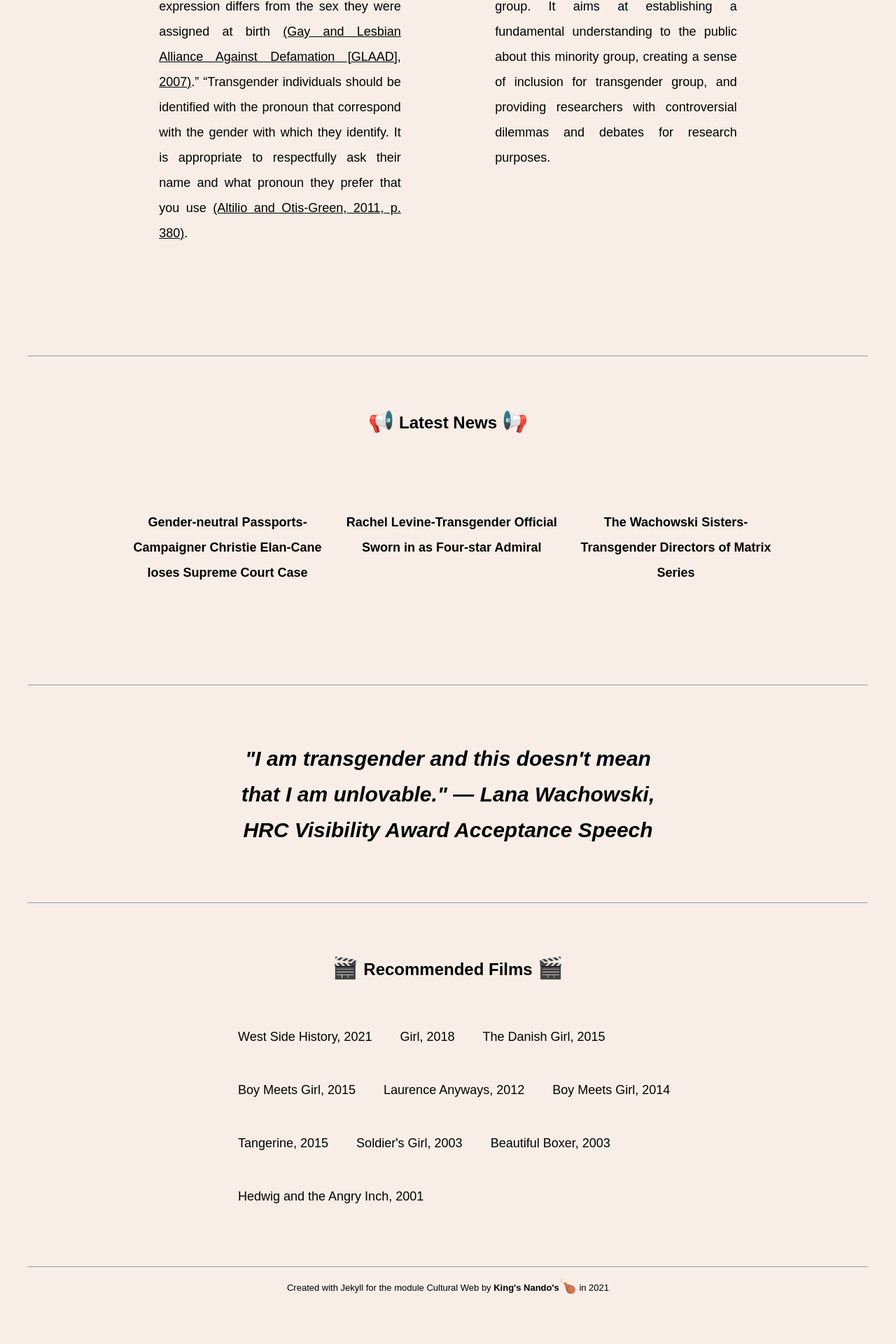
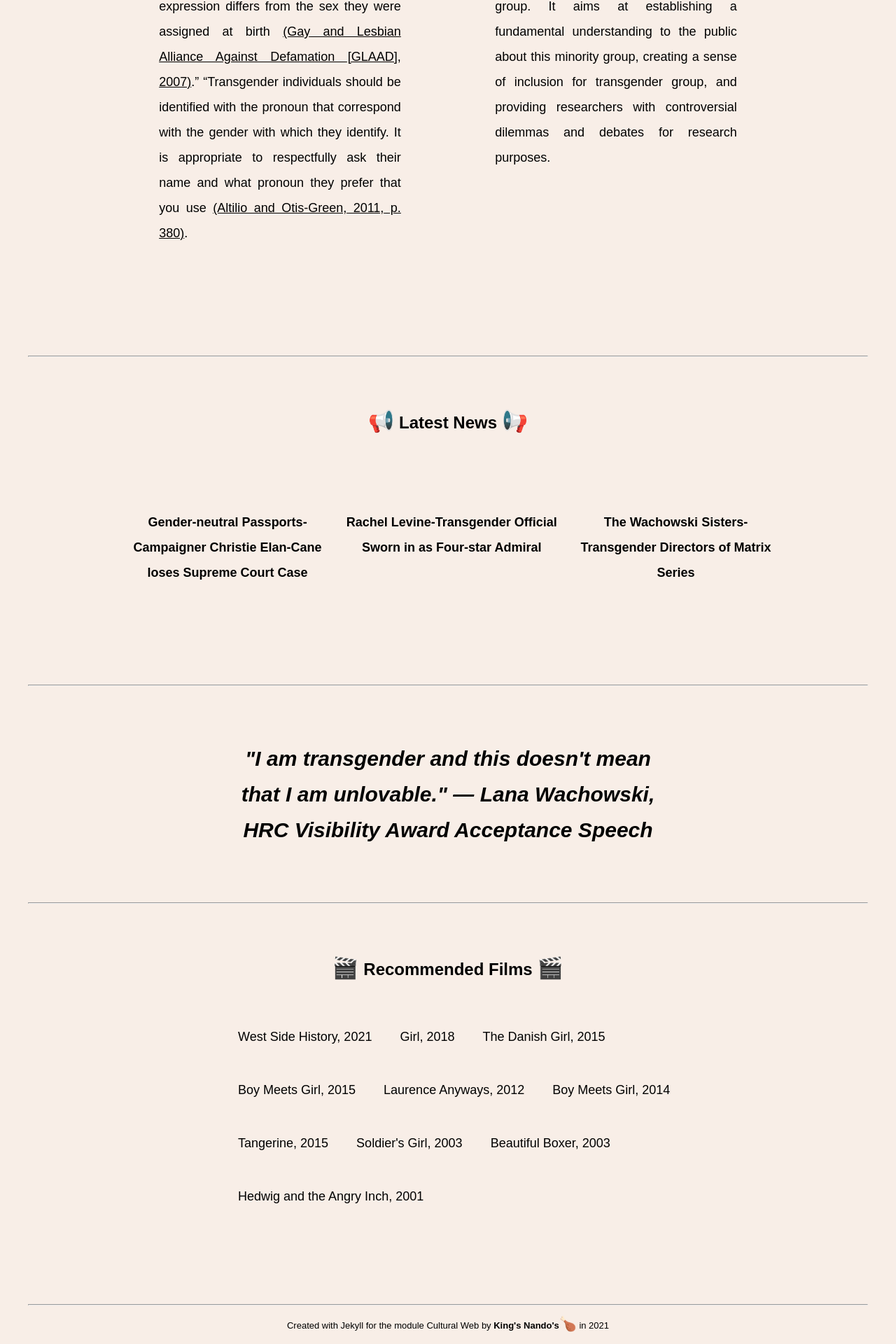
Before and after one commit to BFofJodieComer/cw_project, a Jekyll site: the page built from index.markdown, in a window 1280 px wide. Shown: the part 656-2576 px from the top of the page at 70% size. Built offline with Jekyll 4.4.1, drawn with Linux system fonts in a browser that asks for light colours; before the commit the page ends 2522 px from its top, so only the background shows below that.

```diff
--- a/index.markdown
+++ b/index.markdown
@@ -58,3 +58,4 @@ layout: index
     <p><a href="{{ film.homepage }}">{{ film.name }}, {{ film.year }}</a></p>
     {% endfor %}
 </div>
+<br>
--- a/search.html
+++ b/search.html
@@ -1,5 +1,6 @@
 ---
 layout: index
+title: search
 ---
 
 <!-- Html Elements for Search -->
```
